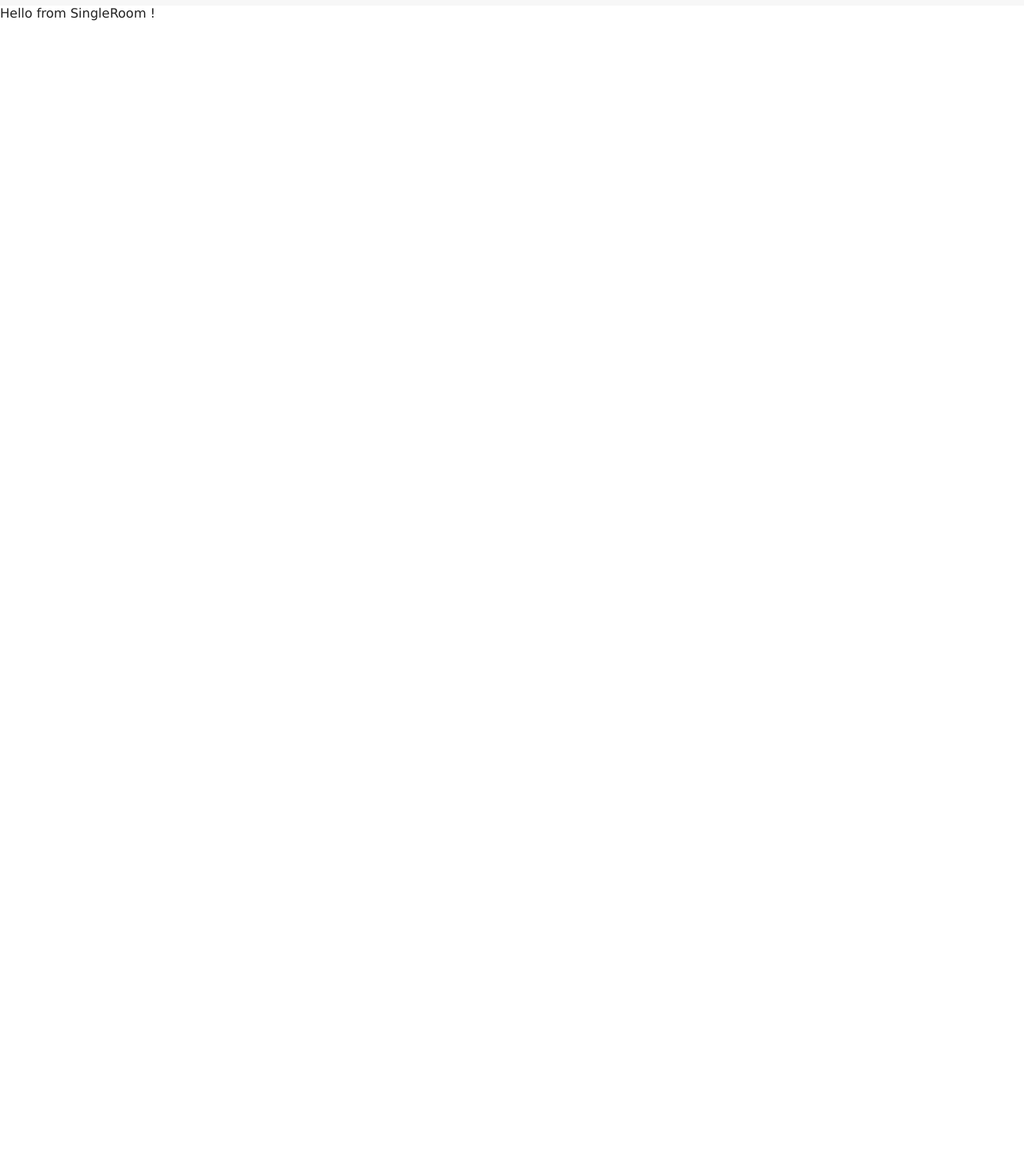
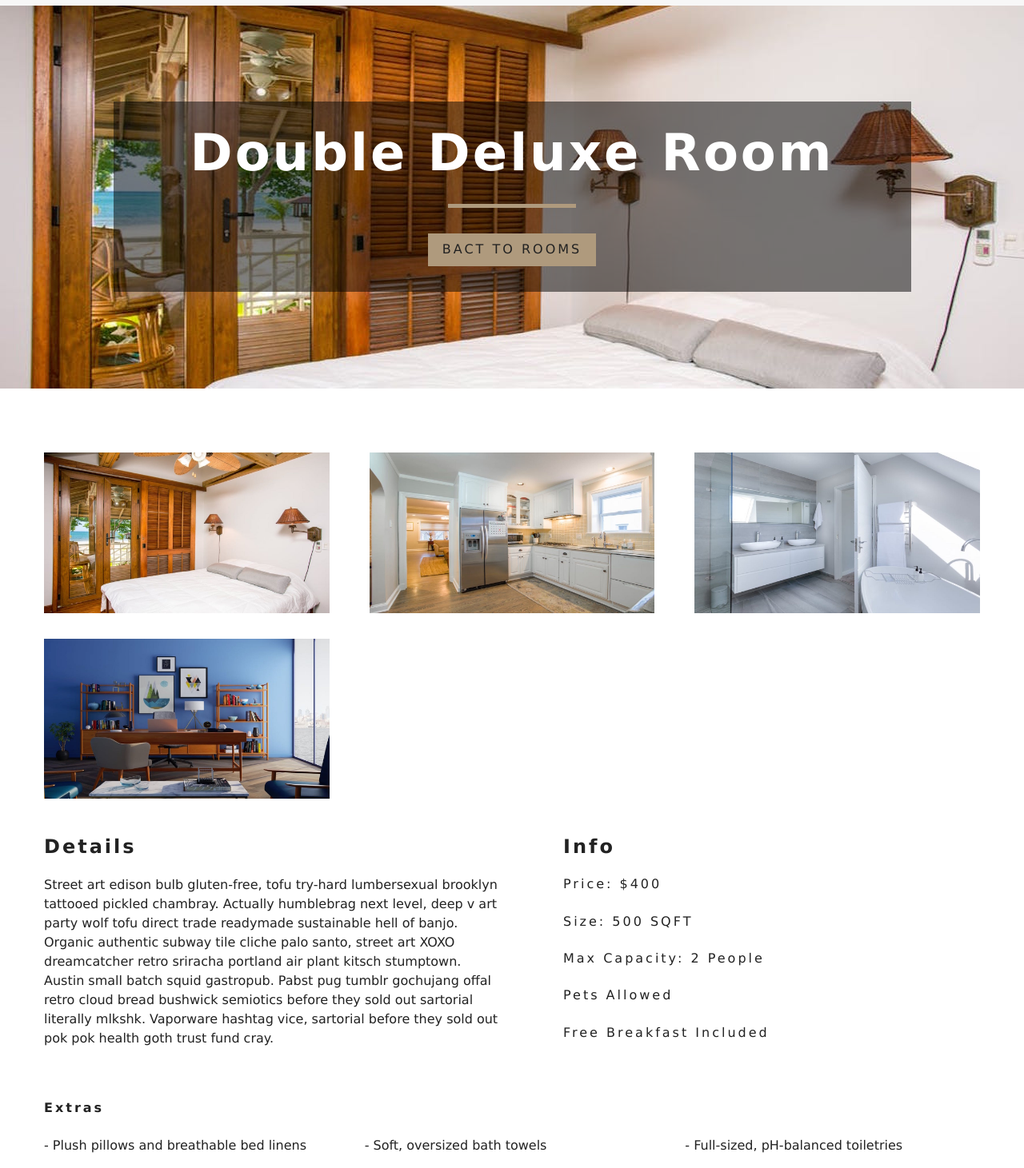
Before and after one commit to salvadorgnolasco/react-beach-resort, a React (Create React App) app: page /rooms/double-deluxe in a window 1280 px wide. Shown: the part 60-1521 px from the top of the page at 80% size. Before the commit the page ends 800 px from the top, so only its background shows below. Built offline with nearby package versions, Linux system fonts and the light colour scheme.

Commit message:
Single room page completed

```diff
--- a/package.json
+++ b/package.json
@@ -13,6 +13,7 @@
     "react-router-dom": "^5.2.0",
     "react-scripts": "3.4.1",
     "sass": "^1.26.10",
+    "styled-components": "^5.1.1",
     "typescript": "^3.9.6"
   },
   "scripts": {
--- a/src/RoomContext.js
+++ b/src/RoomContext.js
@@ -42,9 +42,15 @@
     return temporalItems;
   }
 
+  getRoom = (slug) => {
+    let tempRoom = [...this.state.rooms];
+    const room = tempRoom.find((room) => room.slug === slug);
+    return room;
+  }
+
   render() {
     return (
-      <RoomContext.Provider value={{ ...this.state }}>
+      <RoomContext.Provider value={{ ...this.state, getRoom: this.getRoom, }}>
         {this.props.children}
       </RoomContext.Provider>
     )
--- a/src/components/FeaturedRooms.js
+++ b/src/components/FeaturedRooms.js
@@ -7,7 +7,6 @@
 
 
 export default class FeatureRooms extends Component {
-
 
   getListOfRooms(rooms) {
     return rooms.featuredRooms.map(room => <Room key={room.id} room={room} />);
--- a/src/components/Room.js
+++ b/src/components/Room.js
@@ -17,7 +17,7 @@
         </div>
         <Link to={`/rooms/${slug}`} className="btn-primary room-link">
           Features
-          </Link>
+        </Link>
       </div>
       <p className="room-info">{name}</p>
     </article>
--- /dev/null
+++ b/src/components/StyledHero.js
@@ -0,0 +1,12 @@
+import styled from 'styled-components';
+import defaultImg from '../images/room-1.jpeg';
+
+const StyledHero = styled.header`
+  min-height: 60vh;
+  background: url(${props => props.img}) center/cover no-repeat;
+  display: flex;
+  align-items: center;
+  justify-content: center;
+`;
+
+export default StyledHero;
--- a/src/pages/Home.js
+++ b/src/pages/Home.js
@@ -1,6 +1,7 @@
 import Hero from '../components/Hero';
 import Banner from '../components/Banner';
 import Services from '../components/Services';
+import Button from '../components/StyledHero';
 
 import {Link} from 'react-router-dom';
 
@@ -19,6 +20,7 @@
       </Hero>
       <Services />
       <FeaturedRooms />
+      <Button>Hello</Button>
     </>
   )
 }
--- a/src/pages/SingleRoom.js
+++ b/src/pages/SingleRoom.js
@@ -1,11 +1,83 @@
+import Hero from '../components/Hero';
+import Banner from '../components/Banner';
+import StyledHero from '../components/StyledHero';
+
 import React, { Component } from 'react';
+import { Link } from 'react-router-dom';
+import { RoomContext } from '../RoomContext';
+
+import defaultBcg from '../images/room-1.jpeg';
 
 export default class SingleRoom extends Component {
+
+  static contextType = RoomContext;
+
+  constructor(props) {
+    super(props);
+
+    this.state = {
+      slug: this.props.match.params.slug,
+      defaultBcg
+    };
+  }
+
   render() {
+    const { getRoom } = this.context;
+    const room = getRoom(this.state.slug);
+
+    if (!room) {
+      return <div className="error">
+        <h3>No such room could be found...</h3>
+        <Link to="/rooms" className="btn-primary">Back to rooms</Link>
+      </div>
+    }
+
+    const { name, description, capacity, size, price, extras, breakfast, pets, images } = room;
+
+
     return (
-      <div>
-        Hello from SingleRoom !
-      </div>
+      <>
+        <StyledHero img={images[0]}>
+          <Banner title={`${name} room`}>
+            <Link to="/rooms" className="btn-primary">
+              Bact to rooms
+          </Link>
+          </Banner>
+        </StyledHero>
+        <section className="single-room">
+          <div className="single-room-images">
+            {images.map((item, index) => {
+              return <img key={index} src={item} alt={name} />
+            })}
+          </div>
+          <div className="single-room-info">
+            <article className="desc">
+              <h3>details</h3>
+              <p>{description}</p>
+            </article>
+            <article className="info">
+              <h3>info</h3>
+              <h6>price: ${price}</h6>
+              <h6>size: {size} SQFT</h6>
+              <h6>
+                Max Capacity: {capacity > 1 ? `${capacity} people` : `$capacity person`}
+              </h6>
+              <h6>
+                {pets ? "pets allowed" : "no pets allowed"}
+              </h6>
+              <h6>{breakfast && "free breakfast included"}</h6>
+            </article>
+          </div>
+        </section>
+        <section className="room-extras">
+          <h6>extras</h6>
+          <ul className="extras">
+            {extras.map((item, index) => {
+              return <li key={index}>- {item}</li>;
+            })}
+          </ul>
+        </section>
+      </>
     )
   }
 }
```
Also changed, not shown: 1 other file (tests, documents, lock files or other folders).
